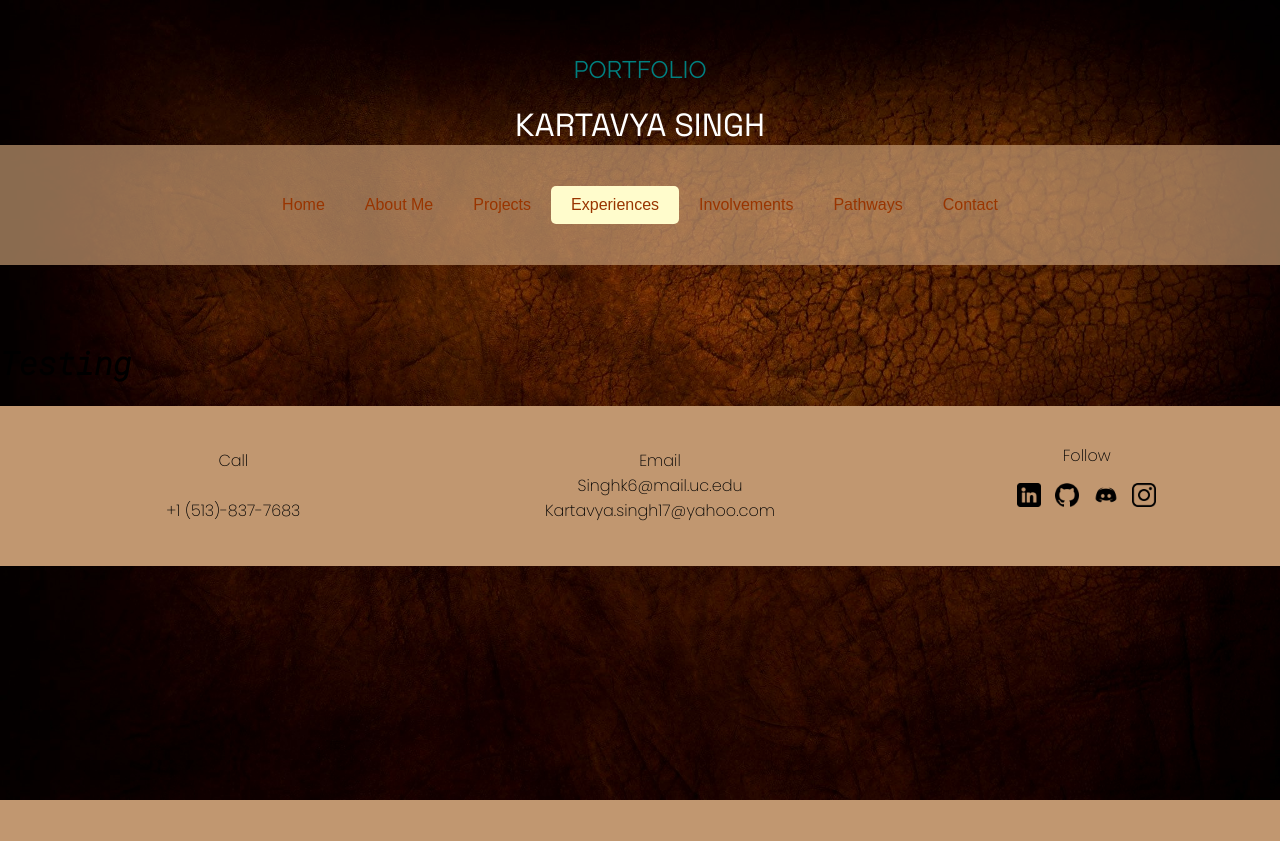
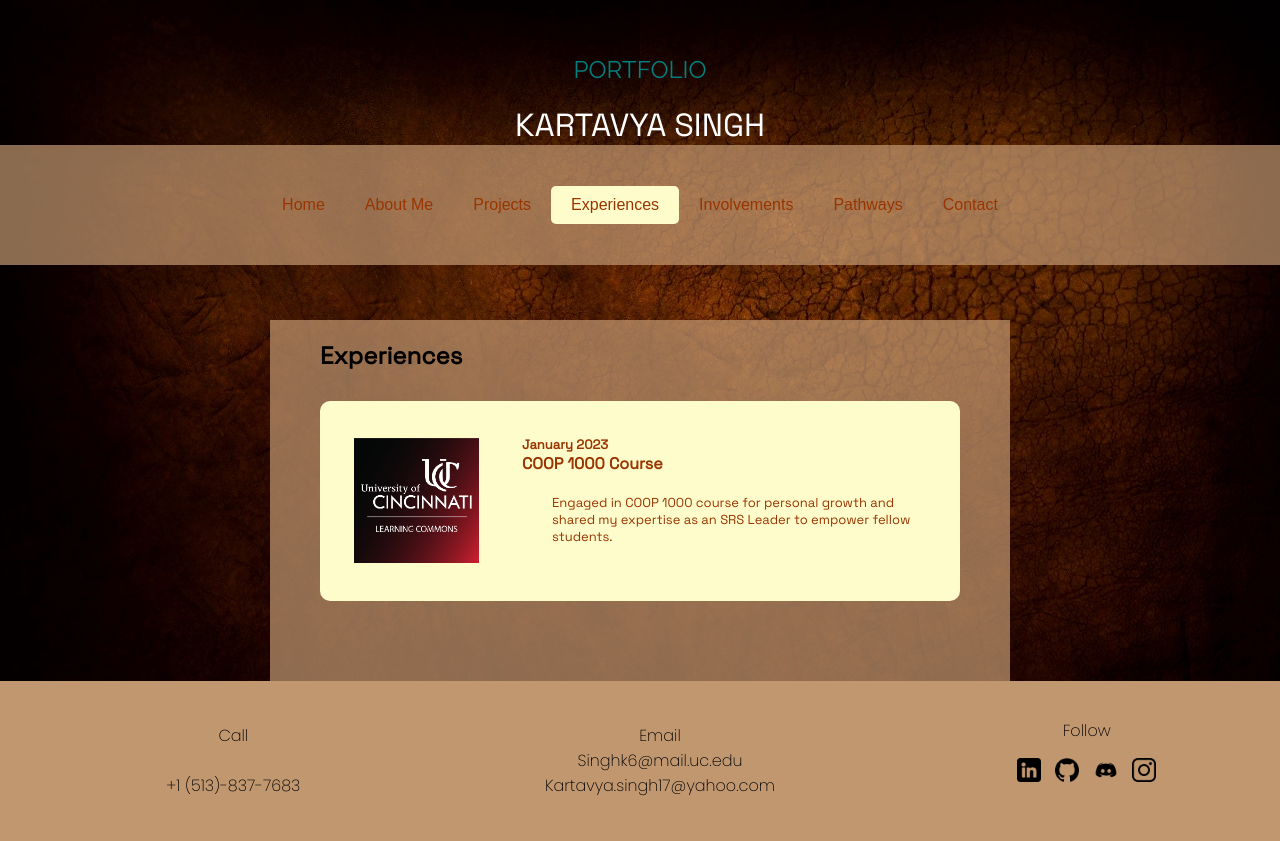
Before and after one commit to Kartavya904/Kartavya-Portfolio, a Flask app: page /Experiences in a window 1280 px wide; the page is wider, and only the part inside the window is pictured. Before the commit the page ends 800 px from the top of that part, so only its background shows below. Run offline with Flask 3, Linux system fonts and the light colour scheme.

Commit message:
Templates Ready!

```diff
--- /dev/null
+++ b/static/styleExperiences.css
@@ -0,0 +1,74 @@
+/* styleExperiences.css */
+
+.Experiences {
+    display: flex;
+    flex-direction: column;
+    align-items: left;
+    justify-content: flex-start; /* Change justify-content to flex-start */
+    margin-top: 0px;
+    background-color: rgba(193, 151, 112, 0.71);
+    width: 50%;
+    margin: 0px auto;
+    padding: 50px;
+    text-align: left; /* Aligns the content inside the box to the left */
+    overflow: hidden; /* or overflow: auto; */
+    font-family: 'Space Grotesk', sans-serif;
+}
+
+.Experience {
+    text-align: left; /* Aligns the text to be justified (both left and right aligned) */
+    margin-bottom: 10px; /* Adds spacing between sections */
+    margin-top: -50px;
+}
+
+.Sub-Box {
+    color: #993500;
+    width: 100%;
+    height: 25vh;
+    background-color: #FFFCCC;
+    display: flex;
+    margin-bottom: 30px;
+    align-items: center;
+    justify-content: center;
+    border-radius: 10px;
+    cursor: pointer;
+    &:hover {
+        background-color: #993500;
+        color: #FFFCCC;
+    }
+}
+
+.Sub-Box-Image {
+    flex: 0 0 30%; /* 30% width */
+    display: flex;
+    align-items: center;
+    justify-content: center;
+    padding: 10px;
+}
+
+.Sub-Box-Image img {
+    max-width: 100%; /* Ensure the image fits within the container */
+    height: auto; /* Maintain aspect ratio */
+}
+
+.Sub-Box-Text {
+    flex: 0 0 70%; /* 70% width */
+    margin: 0px;
+}
+
+.Sub-Box-Date h4 {
+    font-size: small;
+    margin: 0px;
+}
+
+.Sub-Box-Title h2 {
+    font-size: medium;
+    margin: 0px;
+}
+
+.Sub-Box-Description p {
+    margin: 20px;
+    margin-left: 30px;
+    margin-right: 30px;
+    font-size: small;
+}
--- a/templates/Experiences.html
+++ b/templates/Experiences.html
@@ -1,9 +1,35 @@
 {% extends "index.html" %}
 
 {% block title %}
-Year In Reviews
+Experiences
 {% endblock %}
 
 {% block content %}
-<div><h1>Testing</h1></div>
+<link rel="stylesheet" type="text/css" href="{{ url_for('static', filename='styleExperiences.css') }}">
+<script>
+    function goToPage(pageName) {
+        window.location.href = pageName;
+    }
+</script>
+<div class="Experiences">
+    <div class="Experience">
+        <span><h2>Experiences</h2></span>
+    </div>
+    <div class="Sub-Box" onclick="goToPage('COOP-1000')">
+        <div class="Sub-Box-Image">
+            <img src="static/Images/UC_LC.png" alt="UC_LC" width="125" height="125">
+        </div>
+        <div class="Sub-Box-Text">
+            <div class="Sub-Box-Date">
+                <h4>January 2023</h4>
+            </div>
+            <div class="Sub-Box-Title">
+                <h2>COOP 1000 Course</h2>
+            </div>
+            <div class="Sub-Box-Description">
+                <p>Engaged in COOP 1000 course for personal growth and shared my expertise as an SRS Leader to empower fellow students.</p>
+            </div>
+        </div>
+    </div>
+</div>
 {% endblock %}
```
Also changed, not shown: static/styleInvolvements.css (added, +74 -0 lines), static/styleProjects.css (added, +74 -0 lines), templates/Involvements.html (+27 -1 lines), templates/Projects.html (+27 -1 lines).
